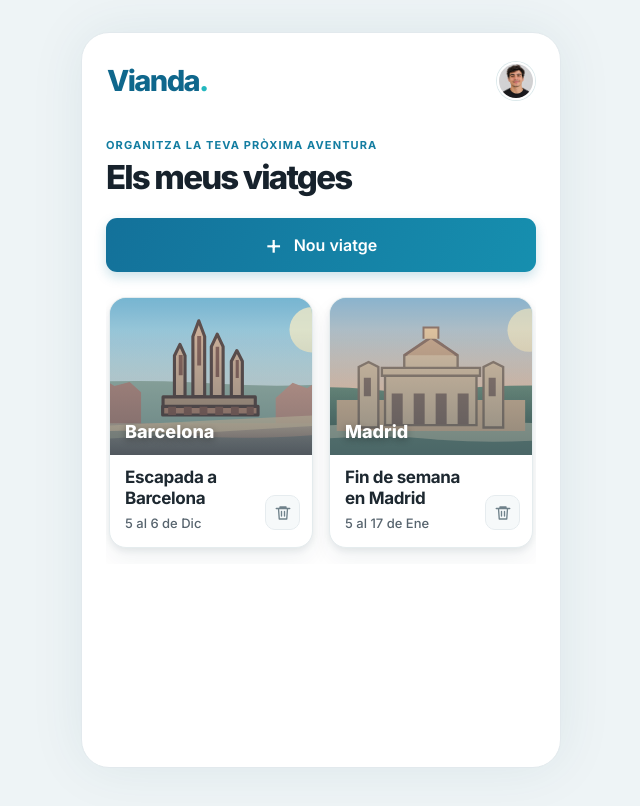
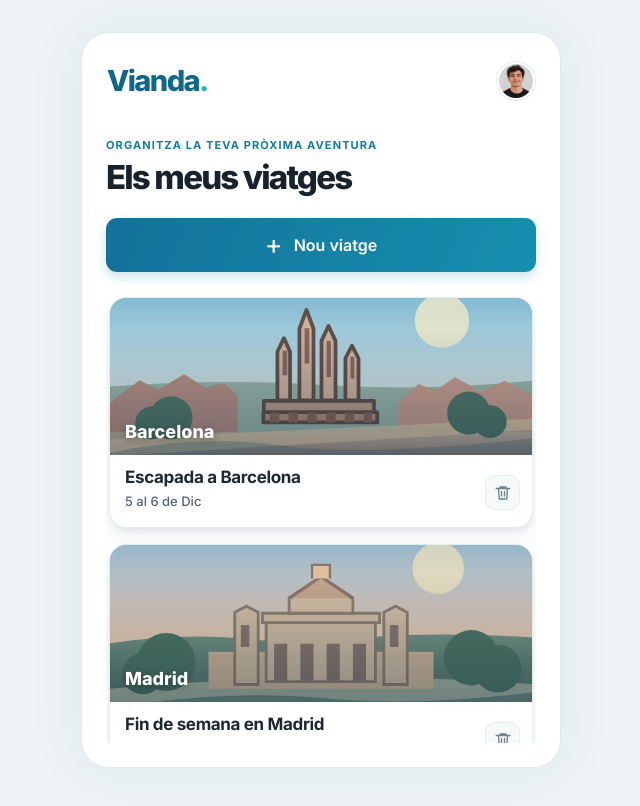
Before and after one commit to ToniArnaiz/APP-DAM, a React (Vite) app: page / in a window 1280 px wide. Shown: the top 806 px of the page, without its empty margins (319-959 px from the left). Built offline with nearby package versions, Linux system fonts and the light colour scheme.

Commit message:
fix: scroll vertical a la llista de viatges

```diff
--- a/src/index.css
+++ b/src/index.css
@@ -42,7 +42,10 @@ img { max-width: 100%; }
 .app-shell {
   width: 100%;
   max-width: 480px;
-  min-height: 100dvh;
+  height: 100dvh;
+  min-height: 0;
+  display: flex;
+  flex-direction: column;
   margin: 0 auto;
   background: var(--color-surface);
   box-shadow: 0 0 55px rgba(27, 71, 85, .08);
@@ -72,7 +75,14 @@ img { max-width: 100%; }
   border: 2px solid #fff;
   box-shadow: 0 0 0 1px #dce9eb;
 }
-.home-main { padding: 12px 24px 44px; }
+.home-main {
+  display: flex;
+  flex: 1;
+  flex-direction: column;
+  min-height: 0;
+  overflow: hidden;
+  padding: 12px 24px 24px;
+}
 .home-heading { margin: 12px 0 21px; }
 .eyebrow {
   margin: 0 0 5px;
@@ -113,28 +123,29 @@ img { max-width: 100%; }
 .btn-add-travel:hover { filter: brightness(1.06); box-shadow: 0 7px 16px rgba(16, 117, 152, .25); }
 .btn-add-travel:active { transform: scale(.985); }
 .btn-add-travel__plus { font-size: 27px; line-height: .8; font-weight: 400; }
-/* Carrusel de viatges: scroll horitzontal només dins del contenidor,
-   sense fer créixer l'amplada o l'alçada de la pantalla quan n'afegim més. */
+/* Llista de viatges: targetes en columna, amb scroll vertical independent.
+   La capçalera i el botó no es desplacen ni creixen amb més viatges. */
 .home-container-viaje-detail {
-  display: grid;
-  grid-auto-flow: column;
-  grid-auto-columns: minmax(0, 88%);
+  display: flex;
+  flex: 1;
+  flex-direction: column;
   gap: 16px;
   width: 100%;
   max-width: 100%;
   min-width: 0;
-  overflow-x: auto;
-  overflow-y: hidden;
+  min-height: 0;
+  overflow-x: hidden;
+  overflow-y: auto;
   padding: 3px 3px 16px;
-  scroll-snap-type: x proximity;
-  overscroll-behavior-x: contain;
+  overscroll-behavior-y: contain;
   -webkit-overflow-scrolling: touch;
   scrollbar-width: thin;
   scrollbar-color: #a0cdd9 transparent;
 }
 .home-container-viaje-detail .travel-card {
+  flex: 0 0 auto;
+  width: 100%;
   min-width: 0;
-  scroll-snap-align: start;
 }
 .home-container-viaje-detail:focus-visible {
   outline: 3px solid #8cdae7;
@@ -280,12 +291,12 @@ img { max-width: 100%; }
 
 /* 07. Adaptacions de pantalla */
 @media (min-width: 600px) {
-  .app-shell { margin-top: 32px; margin-bottom: 32px; min-height: calc(100dvh - 64px); border: 1px solid #e2e9ed; border-radius: 28px; overflow: hidden; }
+  .app-shell { margin-top: 32px; margin-bottom: 32px; height: calc(100dvh - 64px); border: 1px solid #e2e9ed; border-radius: 28px; overflow: hidden; }
   .home-header { padding-top: 29px; }
 }
 @media (max-width: 380px) {
   .home-header { padding: 26px 19px 10px; }
-  .home-main { padding: 8px 18px 34px; }
+  .home-main { padding: 8px 18px 20px; }
   .travel-card__image { height: 136px; }
   .form-date-grid { grid-template-columns: minmax(0, 1fr); }
 }
--- a/src/pages/Home.jsx
+++ b/src/pages/Home.jsx
@@ -11,8 +11,8 @@ function Home() {
     function add_viaje(new_viaje) {
         setViajes(viajes_actuals => {
             const siguienteId = viajes_actuals.reduce((maxId, item) => Math.max(maxId, item.id), 0) + 1;
-            // El viatge nou queda visible al principi del carrusel horitzontal.
-            return [{ ...new_viaje, id: siguienteId }, ...viajes_actuals];
+            // Afegim el viatge al final de la llista vertical.
+            return [...viajes_actuals, { ...new_viaje, id: siguienteId }];
         });
         setIsViaje_FormOpen(false);
     }
@@ -51,7 +51,7 @@ function Home() {
                 <div
                     className="home-container-viaje-detail"
                     role="region"
-                    aria-label="Llista dels meus viatges, desplaçable horitzontalment"
+                    aria-label="Llista dels meus viatges, desplaçable verticalment"
                     tabIndex={0}
                 >
                     {viajes.map(viaje => (
```
Also changed, not shown: 1 other file (tests, documents, lock files or other folders).
